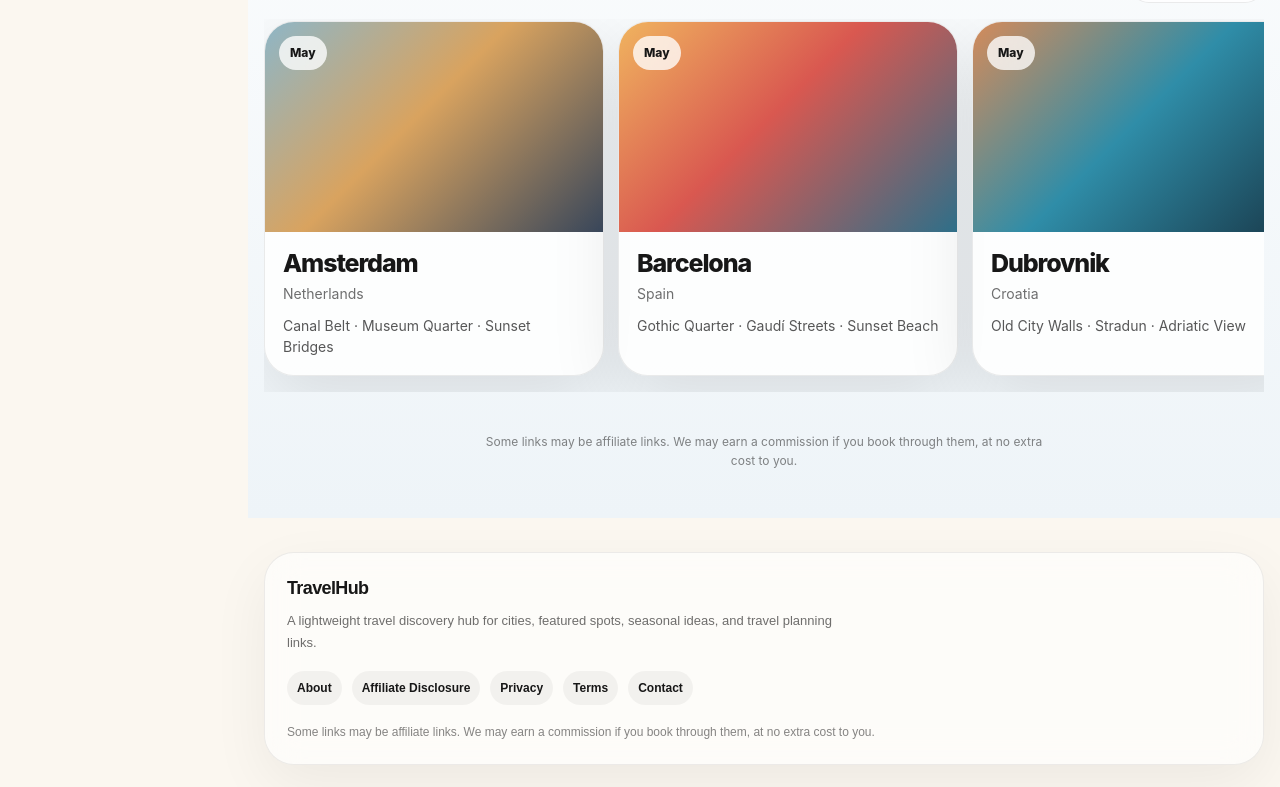
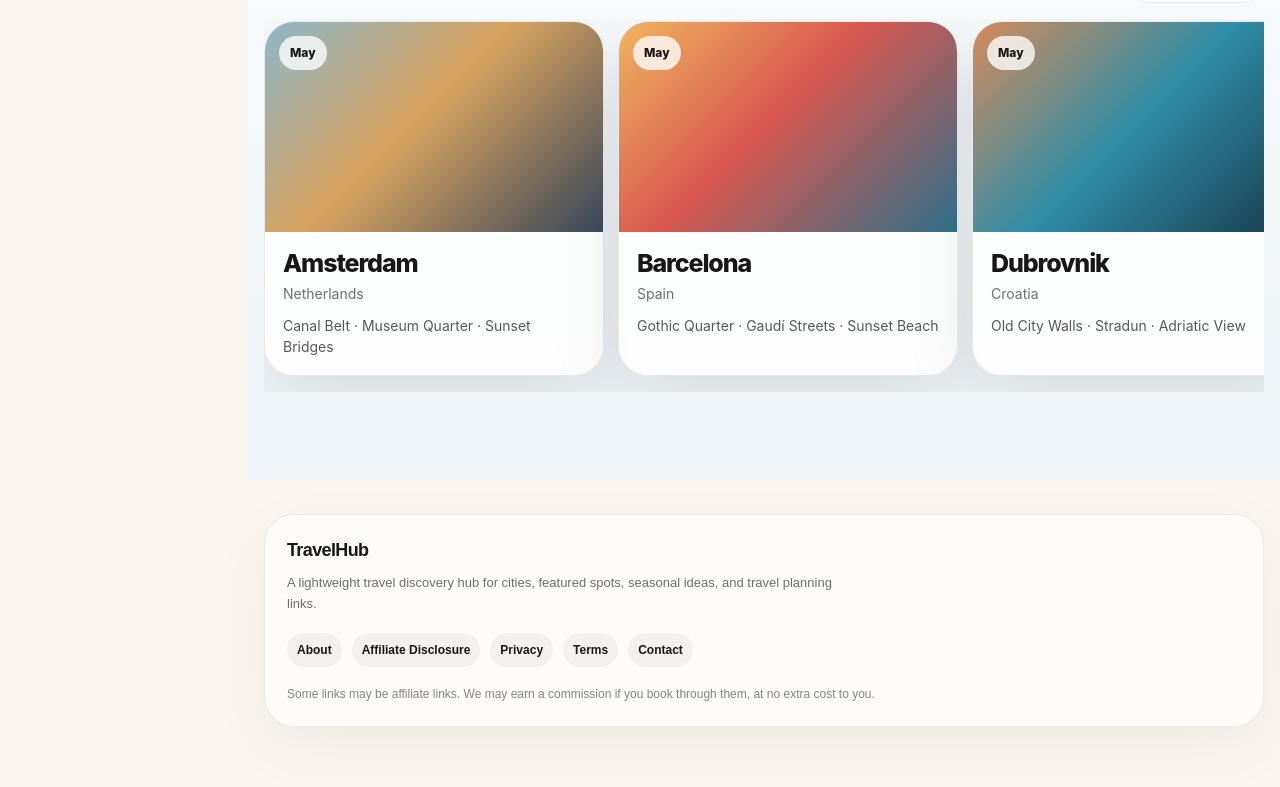
Before and after one commit to kazumophone-arch/travelhub, a Next.js app: page / in a window 1280 px wide. Shown: the part 1036-1823 px from the top of the page. Built offline with nearby package versions, Linux system fonts and the light colour scheme.

Commit message:
remove duplicate home affiliate notice

```diff
--- a/components/HomeLanding.tsx
+++ b/components/HomeLanding.tsx
@@ -468,10 +468,6 @@ export function HomeLanding({ cities }: Props) {
             ))}
           </div>
         </section>
-        <p style={disclosureStyle}>
-          Some links may be affiliate links. We may earn a commission if you book
-          through them, at no extra cost to you.
-        </p>
       </section>
     </main>
   );
@@ -870,15 +866,6 @@ const emptyStyle: CSSProperties = {
   opacity: 0.72,
 };
 
-const disclosureStyle: CSSProperties = {
-  margin: "34px auto 0",
-  maxWidth: 560,
-  textAlign: "center",
-  fontSize: 12,
-  lineHeight: 1.6,
-  opacity: 0.52,
-};
-
 const cityResultWrapStyle: CSSProperties = {
   marginBottom: 22,
 };
```
